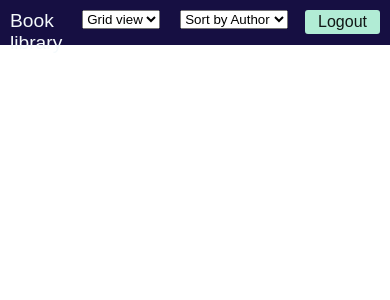
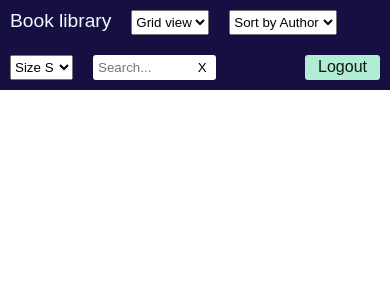
Before and after one commit to carderne/calibre-flask, a Flask app: page / in a window 390 px wide. Shown: the top 300 px of the page. Run offline with Flask 2, Linux system fonts and the light colour scheme; the visitor is signed in with stand-in values (Sample User, id 1); data that the repository does not hold is empty; parts of the project's set-up code (start-up, migrations or seed data) failed here and were passed over.

Commit message:
Improve mobile styling

```diff
--- a/app/static/style.css
+++ b/app/static/style.css
@@ -10,6 +10,7 @@ html {
 }
 
 body {
+    width: 100%;
     display: flex;
     flex-direction: column;
     padding: 0;
@@ -18,27 +19,56 @@ body {
 
 .header {
     display: flex;
+    flex-wrap: wrap;
     position: fixed;
     top: 0;
     left: 0;
     width: 100%;
-    height: 45px;
     background: var(--header-bg);
     color: var(--header-fg);
+}
+
+.header > div {
+    margin: 10px;
+}
+
+.header > .space {
+    flex-grow: 3;
 }
 
 .page-title {
     font-size: 1.2em;
 }
 
-.header > div {
-    margin: 10px;
+select {
+    height: 19x;
+    height: 25px;
+}
+
+.filter-box {
+    flex-grow: 1;
+    display: flex;
+    height: 19x;
+    width: 100px;
+    background: white;
+    border-color: white;
+    border-style: solid;
+    border-radius: 3px;
+}
+
+.filter-box input {
+    flex-grow: 2;
+    width: 60%;
+    border: none;
+}
+
+.filter-box button {
+    border: none;
+    background: white;
+    color: black;
 }
 
 .logout {
-    position: absolute;
-    right: 0;
-    top: 0;
     background: #b1ecd5;
     border-color: #b1ecd5;
     border-style: solid;
@@ -111,23 +141,3 @@ img {
 .hl {
     background: #c3f9ff;
 }
-
-.filter-box {
-    display: flex;
-    /*padding: 2px;*/
-    height: 19x;
-    border-color: white;
-    border-style: solid;
-    border-radius: 3px;
-}
-
-input {
-    flex-grow: 2;
-    border: none;
-}
-
-button {
-    border: none;
-    background: white;
-    color: black;
-}
--- a/app/templates/index.html
+++ b/app/templates/index.html
@@ -35,6 +35,7 @@
                 <input type="text" id="filter" name="filter" value="", placeholder="Search...">
                 <button id="clear">X</button>
             </div>
+            <div class="space"></div>
             <div class="logout">
                 <a href="/logout">Logout</a>
             </div>
```
